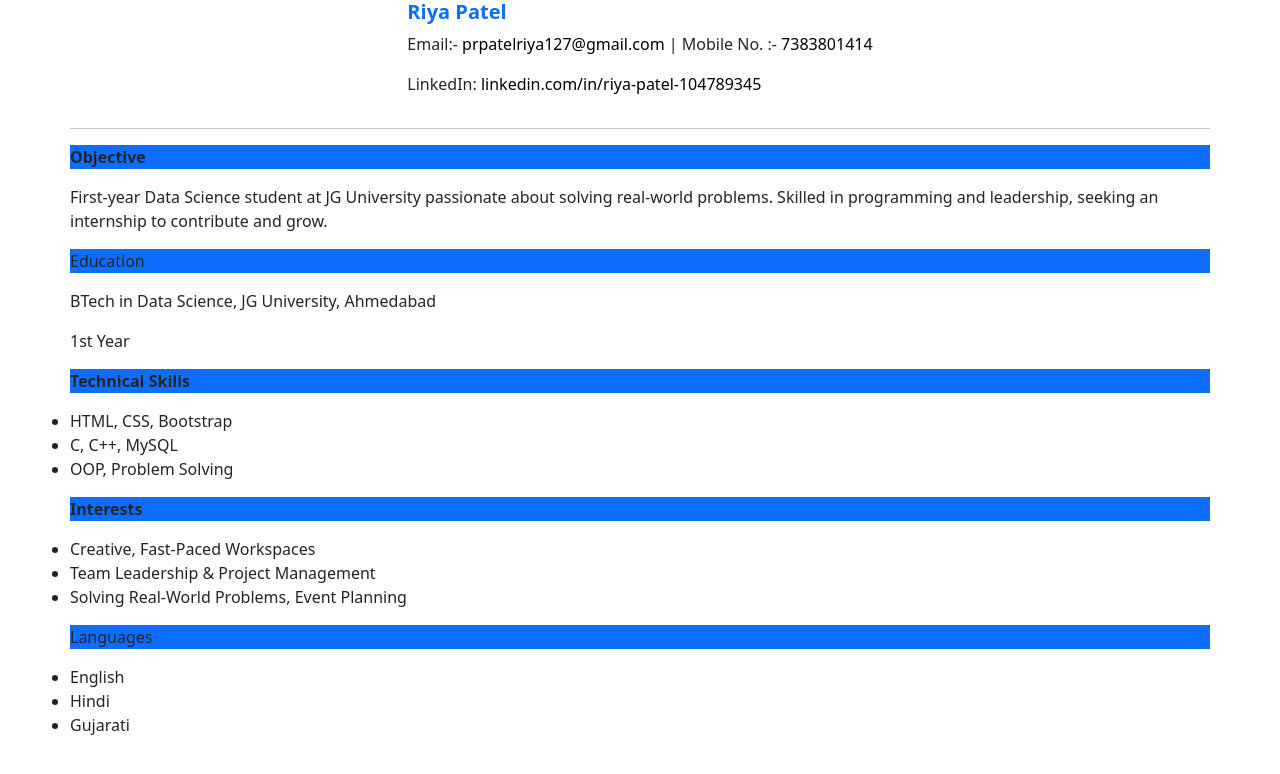
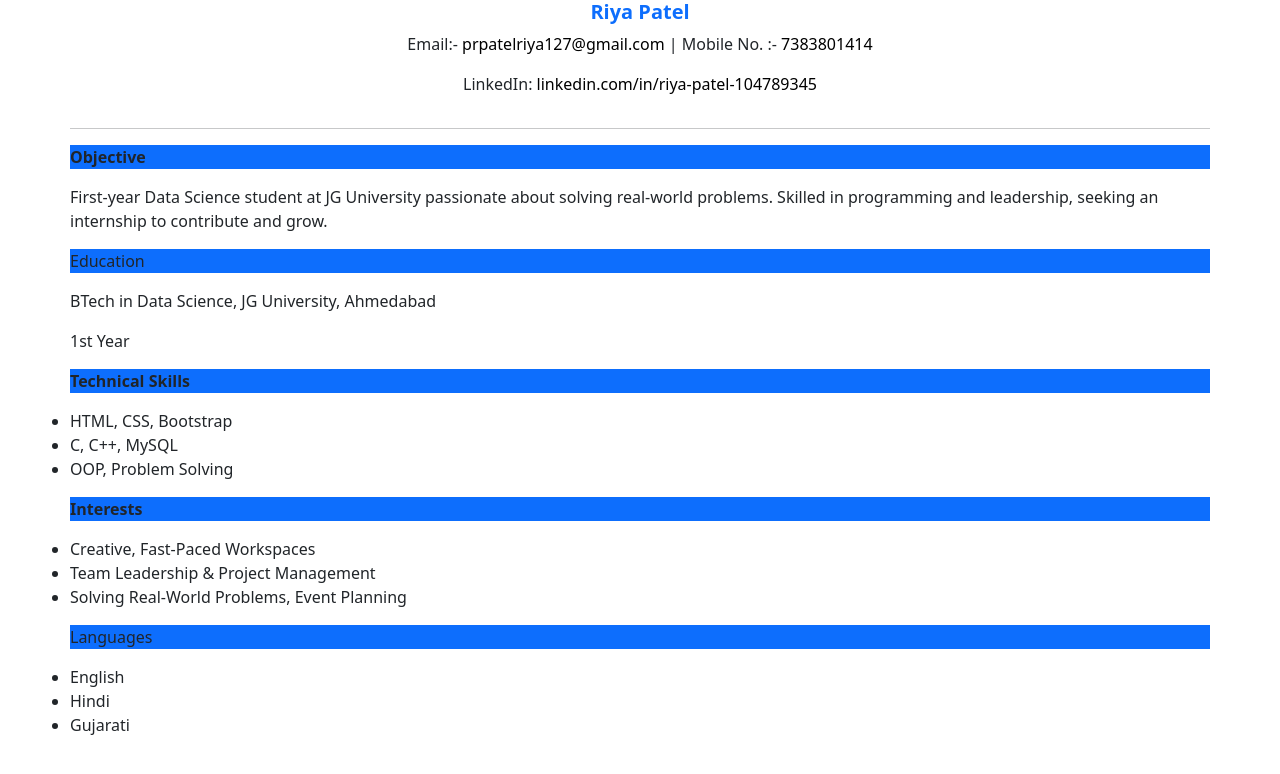
Before and after one commit to pr120107/session_task, a plain HTML site: page index.html in a window 1280 px wide. Drawn offline with nearby package versions, Linux system fonts and the light colour scheme.

Commit message:
html-header-grid

```diff
--- a/index.html
+++ b/index.html
@@ -20,7 +20,7 @@
 <body>
     <section>
         <div class="container p-0">
-            <div class="d-grid justify-content-center align-items-center">
+            <div class="d-grid align-items-center" style="justify-items: center;">
                 <h5 class="fw-bold text-primary">Riya Patel</h5>
                 <p>Email:- <a href="mailto:prpatelriya127@gmail.com" class="text-black text-decoration-none">prpatelriya127@gmail.com</a> | Mobile No. :- <a href="tel:+917383801414" class="text-black text-decoration-none">7383801414</a></p>
                 <p>LinkedIn: <a href="https://www.linkedin.com/in/riya-patel-104789345" class="text-black text-decoration-none">linkedin.com/in/riya-patel-104789345</a></p>
```
Also changed, not shown: 1 other file.
